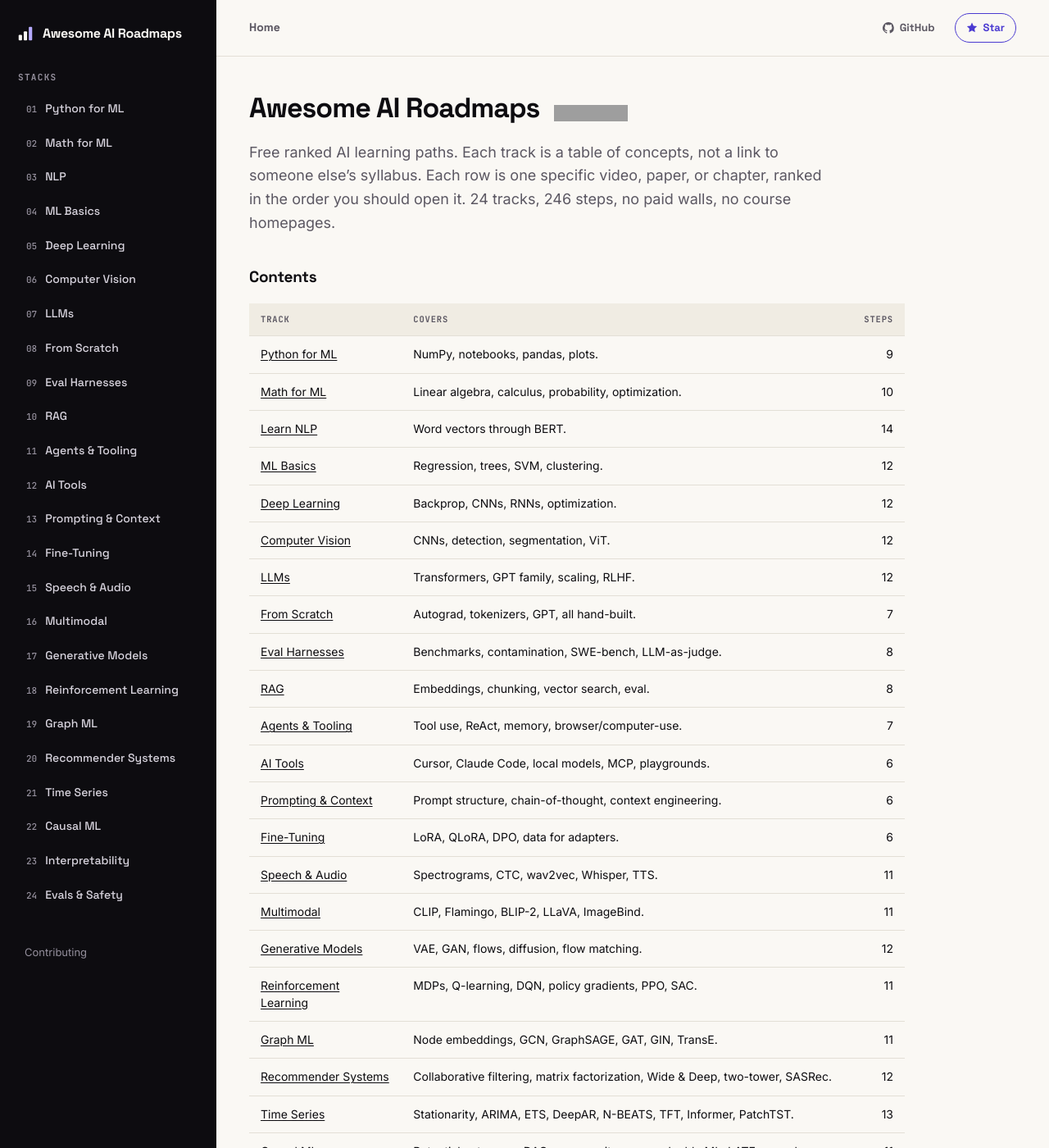
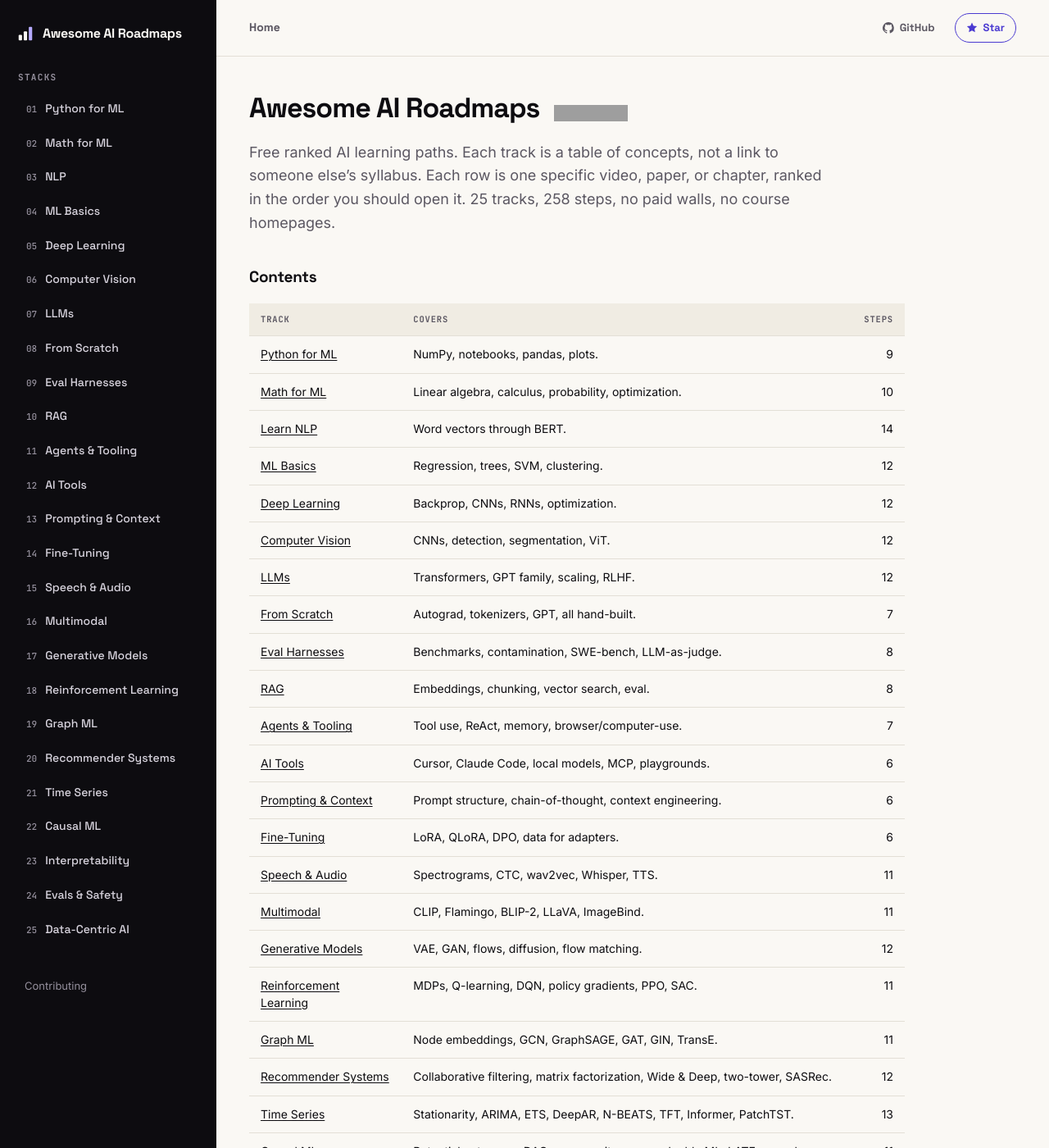
Before and after one commit to GruheshKurra/awesome-ai-roadmaps, a Jekyll site: the page built from README.md, in a window 1280 px wide and 1400 px high. Shown: the whole window at 82% size. Built offline with Jekyll 4.4.1, drawn with Linux system fonts in a browser that asks for light colours; our own code applies the rules of GitHub Pages for plain Markdown files; some of the changed text lies outside the part shown; grey boxes are pictures that could not be loaded.

Commit message:
Add Data-Centric AI track

```diff
--- a/README.md
+++ b/README.md
@@ -1,6 +1,6 @@
 # Awesome AI Roadmaps [![Awesome](https://awesome.re/badge.svg)](https://awesome.re)
 
-Free ranked AI learning paths. Each track is a table of concepts, not a link to someone else's syllabus. Each row is one specific video, paper, or chapter, ranked in the order you should open it. 24 tracks, 246 steps, no paid walls, no course homepages.
+Free ranked AI learning paths. Each track is a table of concepts, not a link to someone else's syllabus. Each row is one specific video, paper, or chapter, ranked in the order you should open it. 25 tracks, 258 steps, no paid walls, no course homepages.
 
 ## Contents
 
@@ -30,6 +30,7 @@
 | [Causal ML](tracks/causal-ml/) | Potential outcomes, DAGs, propensity scores, double ML, LATE, causal forests. | 11 |
 | [Interpretability](tracks/interpretability/) | Permutation importance, PDP, LIME, SHAP, Grad-CAM, TCAV, circuits. | 13 |
 | [Evals & Safety](tracks/evals-safety/) | Alignment, specification gaming, jailbreaks, red teaming, safety evals. | 12 |
+| [Data-Centric AI](tracks/data-centric/) | Datasheets, labeling, weak supervision, label errors, synthetic data, filtering. | 12 |
 
 ## Why this exists
 
--- a/_config.yml
+++ b/_config.yml
@@ -94,6 +94,8 @@
     label: Interpretability
   - slug: evals-safety
     label: Evals & Safety
+  - slug: data-centric
+    label: Data-Centric AI
 
 exclude:
   - LICENSE
```
Also changed, not shown: tracks/data-centric/README.md (added, +24 -0 lines), 1 other file.
